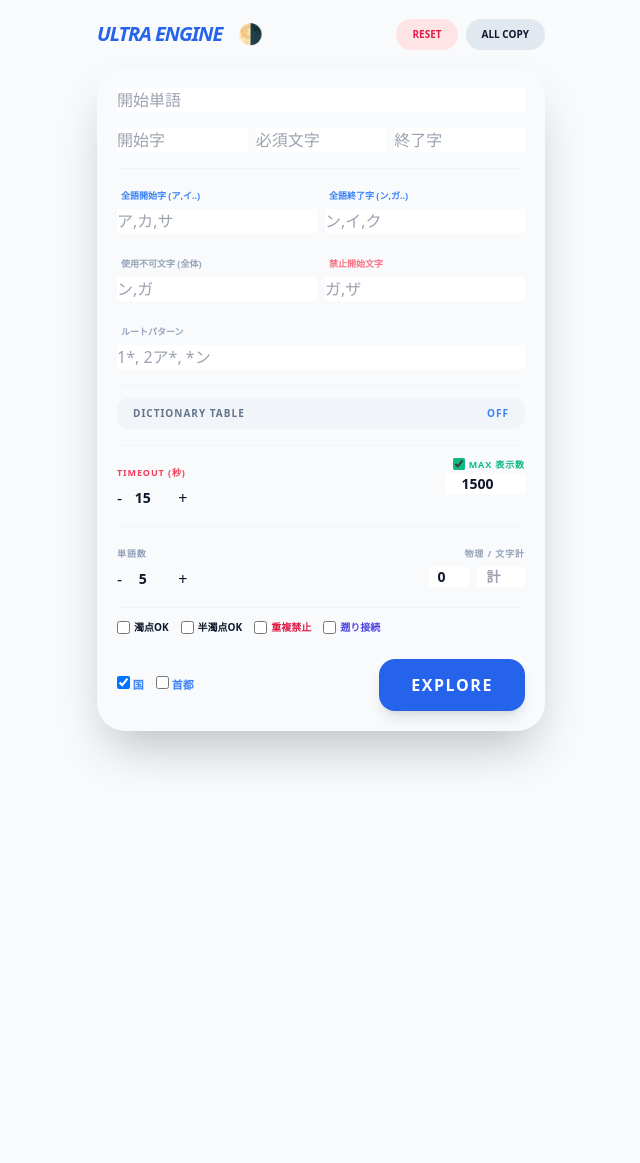
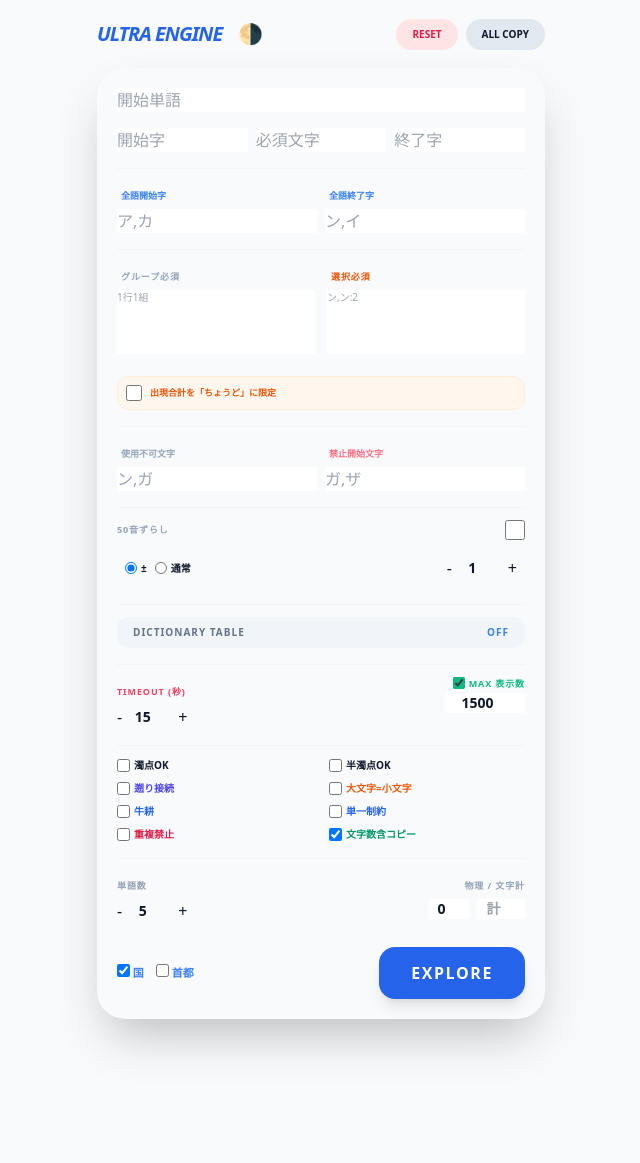
Before and after one commit to xjrstjrwvg-commits/Aleksandrovsk-Sakhalinsky, a Python web app: template templates/index.html in a window 1280 px wide. Shown: the top 1163 px of the page, without its empty margins (319-959 px from the left). Before the commit the page ends 765 px from the top, so only its background shows below. Run offline with Jinja, Linux system fonts and the light colour scheme; the template is opened without the code that fills it, so the values that code supplies are empty; some libraries are stand-ins or nearby versions.

Commit message:
index.html

```diff
--- a/templates/index.html
+++ b/templates/index.html
@@ -43,18 +43,34 @@
             <!-- 全語縛り -->
             <div class="grid grid-cols-2 gap-2 border-t border-slate-100 dark:border-slate-800 pt-3">
                 <div class="space-y-1">
-                    <label class="text-[9px] font-bold text-blue-500 uppercase ml-1">全語開始字 (ア,イ..)</label>
-                    <input id="asc" placeholder="ア,カ,サ" class="w-full">
+                    <label class="text-[9px] font-bold text-blue-500 uppercase ml-1">全語開始字</label>
+                    <input id="asc" placeholder="ア,カ" class="w-full">
                 </div>
                 <div class="space-y-1">
-                    <label class="text-[9px] font-bold text-blue-500 uppercase ml-1">全語終了字 (ン,ガ..)</label>
-                    <input id="aec" placeholder="ン,イ,ク" class="w-full">
+                    <label class="text-[9px] font-bold text-blue-500 uppercase ml-1">全語終了字</label>
+                    <input id="aec" placeholder="ン,イ" class="w-full">
                 </div>
             </div>
 
-            <div class="grid grid-cols-2 gap-2">
+            <!-- 制約テキストエリア -->
+            <div class="grid grid-cols-2 gap-3 border-t border-slate-100 dark:border-slate-800 pt-3">
                 <div class="space-y-1">
-                    <label class="text-[9px] font-bold text-slate-400 uppercase ml-1">使用不可文字 (全体)</label>
+                    <label class="text-[9px] font-bold text-slate-400 uppercase ml-1 tracking-widest">グループ必須</label>
+                    <textarea id="gc" placeholder="1行1組" class="w-full h-16 resize-none text-[10px]"></textarea>
+                </div>
+                <div class="space-y-1 text-orange-600">
+                    <label class="text-[9px] font-bold uppercase ml-1 tracking-widest">選択必須</label>
+                    <textarea id="cc" placeholder="ン,ン:2" class="w-full h-16 resize-none text-[10px]"></textarea>
+                </div>
+            </div>
+            <div class="flex items-center gap-2 bg-orange-50 dark:bg-orange-900/20 p-2 rounded-xl border border-orange-100 dark:border-orange-900/30">
+                <input type="checkbox" id="exclusive_choice" class="w-4 h-4 cursor-pointer accent-orange-500">
+                <label for="exclusive_choice" class="text-[9px] font-bold text-orange-600 uppercase cursor-pointer">出現合計を「ちょうど」に限定</label>
+            </div>
+
+            <div class="grid grid-cols-2 gap-2 border-t border-slate-100 dark:border-slate-800 pt-3">
+                <div class="space-y-1">
+                    <label class="text-[9px] font-bold text-slate-400 uppercase ml-1">使用不可文字</label>
                     <input id="exc" placeholder="ン,ガ" class="w-full">
                 </div>
                 <div class="space-y-1">
@@ -63,9 +79,23 @@
                 </div>
             </div>
 
-            <div class="space-y-1">
-                <label class="text-[9px] font-bold text-slate-400 uppercase ml-1">ルートパターン</label>
-                <input id="pattern" placeholder="1*, 2ア*, *ン" class="w-full">
+            <!-- 50音ずらし -->
+            <div class="space-y-2 border-t border-slate-100 dark:border-slate-800 pt-3">
+                <div class="flex justify-between items-center">
+                    <label class="text-[9px] font-bold text-slate-400 uppercase tracking-widest">50音ずらし</label>
+                    <input type="checkbox" id="use_shift" class="w-5 h-5 cursor-pointer accent-blue-600">
+                </div>
+                <div class="flex items-center gap-3 bg-slate-50 dark:bg-slate-800/30 p-2 rounded-xl">
+                    <div class="flex gap-2 font-bold text-[10px]">
+                        <label class="cursor-pointer flex items-center gap-1"><input type="radio" name="shift_mode" value="abs" checked class="w-3 h-3"> ±</label>
+                        <label class="cursor-pointer flex items-center gap-1"><input type="radio" name="shift_mode" value="normal" class="w-3 h-3"> 通常</label>
+                    </div>
+                    <div class="flex items-center gap-2 ml-auto">
+                        <button type="button" onclick="adjustVal('ks_abs',-1)" class="step-btn">-</button>
+                        <input type="number" id="ks_abs" value="1" class="w-10 text-center bg-transparent border-none text-sm font-bold">
+                        <button type="button" onclick="adjustVal('ks_abs',1)" class="step-btn">+</button>
+                    </div>
+                </div>
             </div>
 
             <!-- 辞書管理 -->
@@ -75,14 +105,14 @@
                 </button>
                 <div id="dict-manager" class="hidden space-y-3 p-2 bg-slate-50 dark:bg-slate-900/50 rounded-2xl border border-slate-100 dark:border-slate-800">
                     <div class="flex gap-2">
-                        <button type="button" onclick="bulkSet('white')" class="flex-1 py-2 bg-white dark:bg-slate-700 rounded-lg text-[9px] font-bold shadow-sm">全開放(白)</button>
-                        <button type="button" onclick="bulkSet('red')" class="flex-1 py-2 bg-rose-100 dark:bg-rose-900/30 text-rose-600 rounded-lg text-[9px] font-bold shadow-sm">全禁止(赤)</button>
+                        <button type="button" onclick="bulkSet('white')" class="flex-1 py-2 bg-white dark:bg-slate-700 rounded-lg text-[9px] font-bold shadow-sm">全開放</button>
+                        <button type="button" onclick="bulkSet('red')" class="flex-1 py-2 bg-rose-100 dark:bg-rose-900/30 text-rose-600 rounded-lg text-[9px] font-bold shadow-sm">全禁止</button>
                     </div>
                     <div id="dict-list" class="grid grid-cols-2 gap-1 custom-scroll p-1"></div>
                 </div>
             </div>
 
-            <!-- 探索設定: タイムアウト & 件数制限 -->
+            <!-- 探索設定 -->
             <div class="grid grid-cols-2 gap-4 border-t border-slate-100 dark:border-slate-800 pt-3">
                 <div class="space-y-1">
                     <label class="text-[9px] font-bold text-rose-500 uppercase tracking-widest">Timeout (秒)</label>
@@ -97,13 +127,22 @@
                         <input type="checkbox" id="limit_enabled" checked class="w-3 h-3 accent-emerald-500">
                         <label for="limit_enabled" class="text-[9px] font-bold text-emerald-500 uppercase tracking-widest leading-none">Max 表示数</label>
                     </div>
-                    <div class="flex justify-end gap-2">
-                        <input type="number" id="limit" value="1500" class="w-20 text-center text-sm font-bold">
-                    </div>
+                    <input type="number" id="limit" value="1500" class="w-20 text-center text-sm font-bold mt-1">
                 </div>
             </div>
 
-            <!-- 基本オプション -->
+            <!-- オプション -->
+            <div class="grid grid-cols-2 gap-x-4 gap-y-2 text-[10px] font-bold border-t border-slate-100 dark:border-slate-800 pt-3">
+                <label class="flex items-center gap-1 cursor-pointer"><input type="checkbox" id="allow_daku"> 濁点OK</label>
+                <label class="flex items-center gap-1 cursor-pointer"><input type="checkbox" id="allow_handaku"> 半濁点OK</label>
+                <label class="flex items-center gap-1 cursor-pointer text-indigo-600"><input type="checkbox" id="auto_recovery"> 遡り接続</label>
+                <label class="flex items-center gap-1 cursor-pointer text-orange-600"><input type="checkbox" id="unify_small"> 大文字=小文字</label>
+                <label class="flex items-center gap-1 cursor-pointer text-blue-600"><input type="checkbox" id="rt"> 牛耕</label>
+                <label class="flex items-center gap-1 cursor-pointer text-blue-600"><input type="checkbox" id="once"> 単一制約</label>
+                <label class="flex items-center gap-1 cursor-pointer text-rose-600"><input type="checkbox" id="char_limit_mode"> 重複禁止</label>
+                <label class="flex items-center gap-1 cursor-pointer text-emerald-600"><input type="checkbox" id="copy_with_len" checked> 文字数含コピー</label>
+            </div>
+
             <div class="grid grid-cols-2 gap-4 border-t border-slate-100 dark:border-slate-800 pt-3">
                 <div class="space-y-1">
                     <label class="text-[9px] font-bold text-slate-400 uppercase tracking-widest">単語数</label>
@@ -120,13 +159,6 @@
                         <input type="number" id="ttl" placeholder="計" class="w-12 text-center text-sm font-bold">
                     </div>
                 </div>
-            </div>
-
-            <div class="flex flex-wrap gap-3 text-[10px] font-bold border-t border-slate-100 dark:border-slate-800 pt-3">
-                <label class="flex items-center gap-1 cursor-pointer"><input type="checkbox" id="allow_daku" class="accent-blue-600"> 濁点OK</label>
-                <label class="flex items-center gap-1 cursor-pointer"><input type="checkbox" id="allow_handaku" class="accent-blue-600"> 半濁点OK</label>
-                <label class="flex items-center gap-1 cursor-pointer text-rose-600"><input type="checkbox" id="char_limit_mode" class="accent-rose-500"> 重複禁止</label>
-                <label class="flex items-center gap-1 cursor-pointer text-indigo-600"><input type="checkbox" id="auto_recovery" class="accent-indigo-500"> 遡り接続</label>
             </div>
 
             <div class="flex items-center justify-between pt-2">
@@ -163,9 +195,9 @@
         async function init() {
             if (localStorage.ultraSettings) {
                 const s = JSON.parse(localStorage.ultraSettings);
-                const fields = ['sw','sc','asc','mc','ec','aec','exc','bsc','pattern','ml','ps','ks_abs','ttl','timeout','limit'];
+                const fields = ['sw','sc','asc','mc','ec','aec','exc','bsc','pattern','ml','ps','ks_abs','ttl','timeout','limit','gc','cc'];
                 fields.forEach(f => { if(s[f] !== undefined && document.getElementById(f)) document.getElementById(f).value = s[f]; });
-                const checks = ['allow_daku','allow_handaku','char_limit_mode','auto_recovery','limit_enabled'];
+                const checks = ['allow_daku','allow_handaku','char_limit_mode','auto_recovery','limit_enabled','unify_small','rt','once','copy_with_len','use_shift','exclusive_choice'];
                 checks.forEach(f => { if(s[f] !== undefined && document.getElementById(f)) document.getElementById(f).checked = s[f]; });
                 if (s.dark_mode) document.documentElement.classList.add('dark');
                 if (s.wordStates) wordStates = s.wordStates;
@@ -222,10 +254,15 @@
                 mc: document.getElementById('mc').value, ec: document.getElementById('ec').value, aec: document.getElementById('aec').value,
                 exc: document.getElementById('exc').value, bsc: document.getElementById('bsc').value, pattern: document.getElementById('pattern').value,
                 ml: document.getElementById('ml').value, timeout: document.getElementById('timeout').value, limit: document.getElementById('limit').value,
-                limit_enabled: document.getElementById('limit_enabled').checked,
-                dark_mode: document.documentElement.classList.contains('dark'), allow_daku: document.getElementById('allow_daku').checked,
-                allow_handaku: document.getElementById('allow_handaku').checked, char_limit_mode: document.getElementById('char_limit_mode').checked,
-                auto_recovery: document.getElementById('auto_recovery').checked, wordStates: wordStates, cats: cats
+                gc: document.getElementById('gc').value, cc: document.getElementById('cc').value,
+                ps: document.getElementById('ps').value, ks_abs: document.getElementById('ks_abs').value, ttl: document.getElementById('ttl').value,
+                limit_enabled: document.getElementById('limit_enabled').checked, use_shift: document.getElementById('use_shift').checked,
+                unify_small: document.getElementById('unify_small').checked, rt: document.getElementById('rt').checked,
+                once: document.getElementById('once').checked, copy_with_len: document.getElementById('copy_with_len').checked,
+                exclusive_choice: document.getElementById('exclusive_choice').checked, dark_mode: document.documentElement.classList.contains('dark'),
+                allow_daku: document.getElementById('allow_daku').checked, allow_handaku: document.getElementById('allow_handaku').checked,
+                char_limit_mode: document.getElementById('char_limit_mode').checked, auto_recovery: document.getElementById('auto_recovery').checked,
+                wordStates: wordStates, cats: cats
             });
         }
 
@@ -234,6 +271,11 @@
         async function run() {
             const btn = document.getElementById('btn'); btn.innerText = "EXPLORING..."; btn.disabled = true;
             try {
+                const cclines = document.getElementById('cc').value.split('\n').map(l => {
+                    const items = l.split(/[、,]/).map(w => w.trim()).filter(w => w);
+                    return items.length ? items.map(item => item.includes(':') ? to_katakana(item.split(':')[0]) + ':' + item.split(':')[1] : to_katakana(item)) : null;
+                }).filter(g => g);
+
                 const r = await fetch('/search', {
                     method: 'POST', headers: {'Content-Type': 'application/json'},
                     body: JSON.stringify({
@@ -243,10 +285,14 @@
                         exclude_chars: document.getElementById('exc').value, ban_start_chars: document.getElementById('bsc').value,
                         max_len: document.getElementById('ml').value, timeout: document.getElementById('timeout').value,
                         limit: document.getElementById('limit').value, limit_enabled: document.getElementById('limit_enabled').checked,
-                        pos_shift: 0, allow_daku: document.getElementById('allow_daku').checked,
-                        allow_handaku: document.getElementById('allow_handaku').checked,
+                        pos_shift: parseInt(document.getElementById('ps').value), use_shift: document.getElementById('use_shift').checked,
+                        ks_abs: parseInt(document.getElementById('ks_abs').value), shift_mode: document.querySelector('input[name="shift_mode"]:checked').value,
+                        allow_daku: document.getElementById('allow_daku').checked, allow_handaku: document.getElementById('allow_handaku').checked,
                         auto_recovery: document.getElementById('auto_recovery').checked, char_limit_mode: document.getElementById('char_limit_mode').checked,
-                        categories: Array.from(document.querySelectorAll('input[name="cat"]:checked')).map(c => c.value),
+                        unify_small: document.getElementById('unify_small').checked, round_trip: document.getElementById('rt').checked,
+                        once_constraint: document.getElementById('once').checked, exclusive_choice: document.getElementById('exclusive_choice').checked,
+                        group_constraints: document.getElementById('gc').value.split('\n').map(l => l.split(/[、,]/).map(w => to_katakana(w.trim())).filter(w => w)).filter(g => g.length),
+                        choice_constraints: cclines, categories: Array.from(document.querySelectorAll('input[name="cat"]:checked')).map(c => c.value),
                         red_words: Object.keys(wordStates).filter(k => wordStates[k] === 'red'), blue_words: Object.keys(wordStates).filter(k => wordStates[k] === 'blue')
                     })
                 });
@@ -263,8 +309,19 @@
                 </div>`).join('');
             const stats = document.getElementById('stats'); stats.innerText = `${currentRoutes.length} ROUTES FOUND`; stats.classList.remove('hidden');
         }
-        function copyOne(i, btn) { navigator.clipboard.writeText(currentRoutes[i].join(' → ')); }
-        function copyAll() { navigator.clipboard.writeText(currentRoutes.map(r => r.join(' → ')).join('\n')); }
+        function copyOne(i, btn) {
+            const rt = currentRoutes[i];
+            const base = rt.join(' → ');
+            const text = document.getElementById('copy_with_len').checked ? `${base} (${rt.join('').length}文字)` : base;
+            navigator.clipboard.writeText(text);
+        }
+        function copyAll() {
+            const text = currentRoutes.map(rt => {
+                const base = rt.join(' → ');
+                return document.getElementById('copy_with_len').checked ? `${base} (${rt.join('').length}文字)` : base;
+            }).join('\n');
+            navigator.clipboard.writeText(text);
+        }
         window.onload = init;
     </script>
 </body>
```
